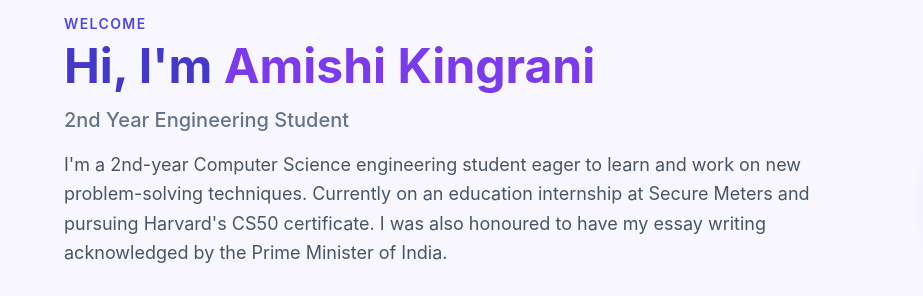
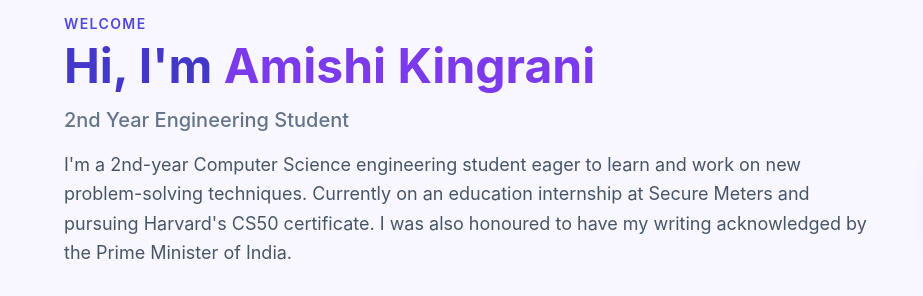
Before and after one commit to mishilisious/Portfolio-Project, a plain HTML site: page index.html in a window 1280 px wide. Shown: the part 130-426 px from the top of the page, 0-923 px from the left. Drawn offline with nearby package versions, Linux system fonts and the light colour scheme.

Commit message:
Fix wording in index.html description
Corrected phrasing in the description paragraph.

```diff
--- a/index.html
+++ b/index.html
@@ -103,7 +103,7 @@
           <p class="text-slate-600 text-lg leading-relaxed mb-8">
             I'm a 2nd-year Computer Science engineering student eager to learn and work on
             new problem-solving techniques. Currently on an education internship at Secure Meters
-            and pursuing Harvard's CS50 certificate. I was also honoured to have my essay writing
+            and pursuing Harvard's CS50 certificate. I was also honoured to have my writing
             acknowledged by the Prime Minister of India.
           </p>
           <div class="flex flex-wrap gap-4">
```
